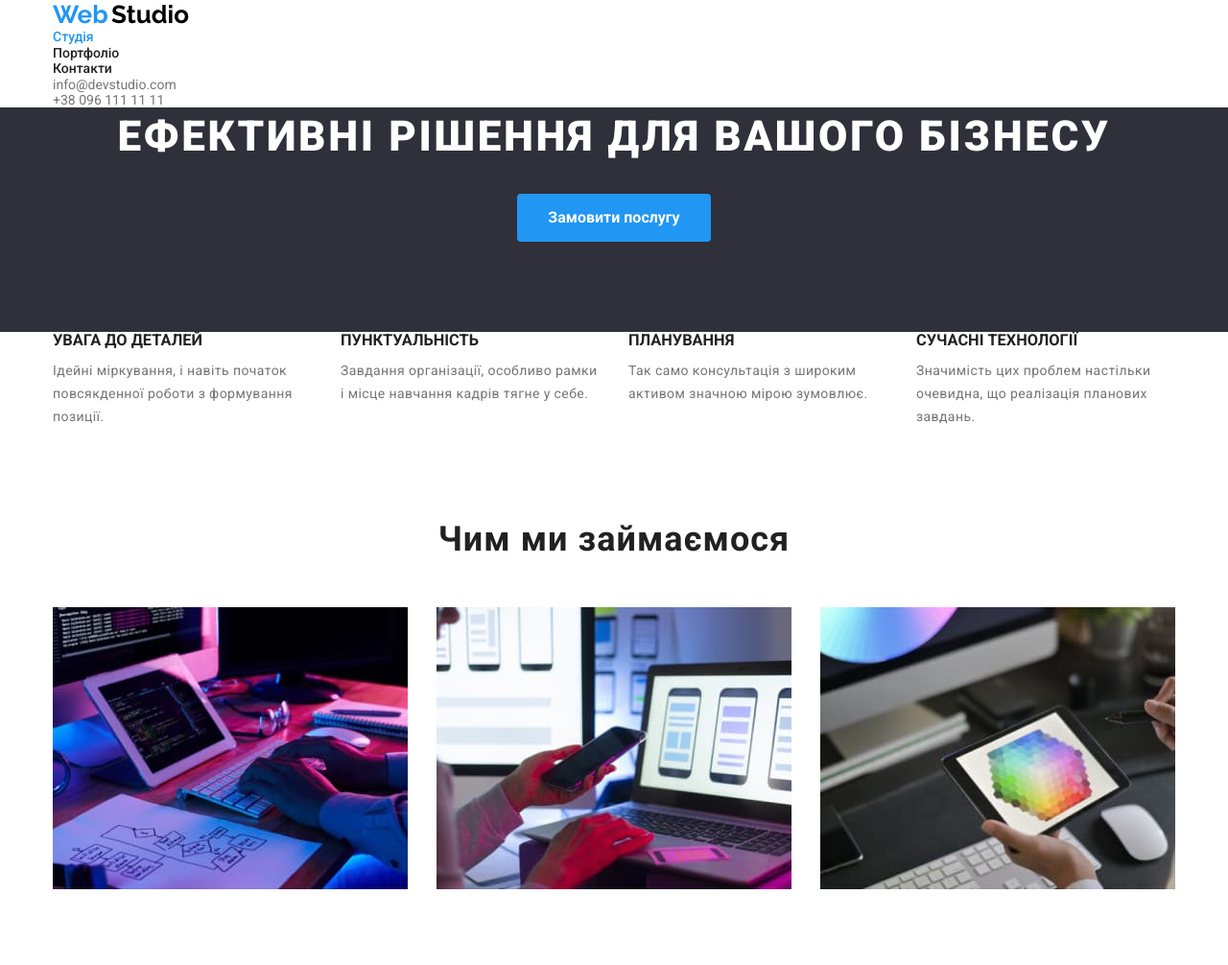
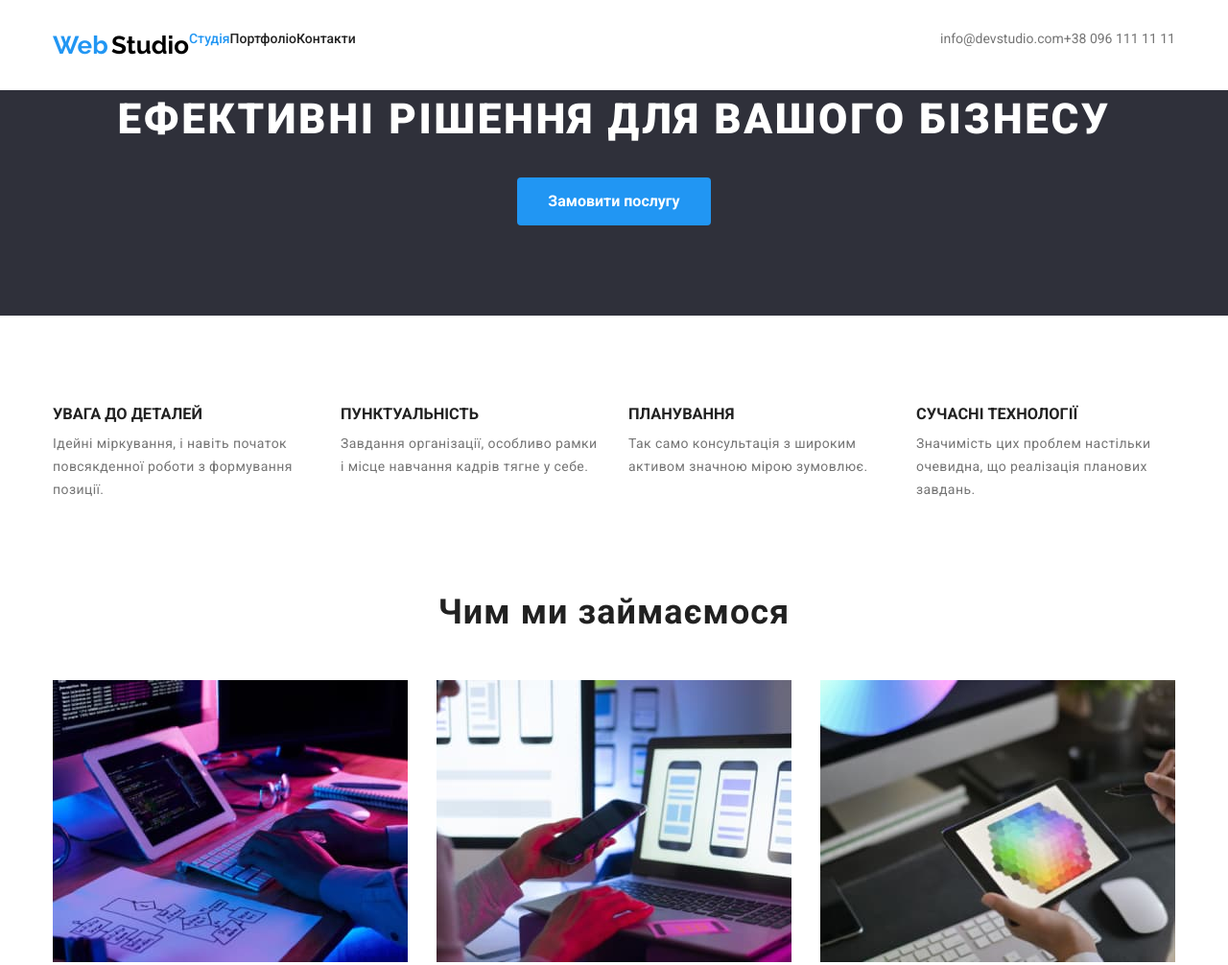
Before and after one commit to AlexandraRyzhkina/GitHub-tutorial-2, a plain HTML site: page index.html in a window 1280 px wide. Shown: the top 1006 px of the page at 96% size. Drawn offline with nearby package versions, Linux system fonts and the light colour scheme.

Commit message:
flex-box added

```diff
--- a/css/styles.css
+++ b/css/styles.css
@@ -44,6 +44,7 @@ body {
   font-weight: 400;
   font-size: 14px;
 }
+
 h1,
 h2,
 h3,
@@ -51,6 +52,10 @@ h4,
 p {
   margin-top: 0;
   margin-bottom: 0;
+}
+
+img{
+  display: block;
 }
 
 .title {
@@ -73,6 +78,10 @@ p {
   padding: 0;
 }
 
+.link {
+  text-decoration: none;
+}
+
 .container {
   margin-left: auto;
   margin-right: auto;
@@ -80,11 +89,10 @@ p {
   padding: 0 15px;
 }
 
-/* navigation  */
-.nav,
-.site-auth {
-  font-weight: 500;
-  line-height: 1.172;
+/* logo */
+
+.logo{
+  display:inline-block;
 }
 
 .logo-web,
@@ -108,9 +116,19 @@ p {
   color: var(--hero-color);
 }
 
-.link {
-  text-decoration: none;
+/* navigation  */
+
+.header{
+  padding-top: 32px;
+  padding-bottom: 32px;
 }
+
+.nav,
+.site-auth {
+  font-weight: 500;
+  line-height: 1.172;
+}
+
 
 .site-nav-link {
   color: var(--title-text-color);
@@ -129,6 +147,32 @@ p {
 .site-auth-link:hover,
 .site-auth-link:focus {
   color: var(--accent-color);
+}
+
+/* positionin navigation */
+
+.navigation{
+  display: flex;
+  justify-content: space-between;
+}
+
+.container-nav{
+  display:flex;
+}
+
+.container-nav-link{
+  display: flex;
+  flex-wrap: wrap;
+}
+/* positioning authorisation */
+
+.container-auth{
+  display: flex;
+}
+
+.container-auth-link{
+  display:flex;
+  flex-wrap: wrap;
 }
 
 /* hero + buttons */
@@ -214,6 +258,10 @@ p {
 }
 
 /* section pluses */
+
+.section.pluses{
+  padding-top: 94px;
+}
 
 .section-pluses.title {
   line-height: 1.172;
@@ -350,6 +398,11 @@ p {
   line-height: 1.714;
 }
 
+.footer-link{
+  display: inline-block;
+  margin-bottom: 28px;
+}
+
 .footer-link-mail,
 .footer-link-tel {
   color: var(--primary-text-color);
--- a/index.html
+++ b/index.html
@@ -20,45 +20,53 @@
     <!--шапка сайта!>-->
 
     <header class="header">
-      <div class="container">
+      <div class="container navigation">
         <nav class="nav">
           <div class="container-nav">
             <ul class="site-nav-list list">
+              <div class="container-nav-link">
                 <li class="site-nav-item">
                   <a href="./index.html" class="logo link">
                     <span class="logo-web">Web</span>
                     <span class="logo-studio">Studio</span></a
                   >
                 </li>
+
                 <li class="site-nav-item">
                   <a href="./index.html" class="site-nav-link link current"
                     >Студія</a
                   >
                 </li>
+
                 <li class="site-nav-item">
                   <a href="./portfolio.html" class="site-nav-link link"
                     >Портфоліо</a
                   >
                 </li>
+
                 <li class="site-nav-item">
                   <a href="" class="site-nav-link link">Контакти</a>
                 </li>
+              </div>
             </ul>
           </div>
         </nav>
 
         <div class="container-auth">
           <ul class="site-auth-list list">
+            <div class="container-auth-link">
             <li class="site-auth-item">
               <a href="mailto:info@devstudio.com" class="site-auth-link link"
                 >info@devstudio.com</a
               >
             </li>
+
             <li class="site-auth-item">
               <a href="tel:+380961111111" class="site-auth-link link"
                 >+38 096 111 11 11</a
               >
             </li>
+          </div>
           </ul>
         </div>
       </div>
@@ -75,7 +83,7 @@
 
       <!--плюси-->
 
-      <section class="section">
+      <section class="section pluses">
         <!--скрити заголовок-->
         <!-- <h2 class="title">Наші плюси</h2> -->
 
@@ -205,14 +213,12 @@
 
     <footer class="footer">
       <div class="container">
-        <address class="address">
-          <ul class="footer-list list">
-            <li class="footer-list-contact">
         <a href="./index.html" class="footer-link link">
           <span class="logo-web">Web</span>
           <span class="logo-studio-footer">Studio</span></a
         >
-            </li>
+        <address class="address">
+          <ul class="footer-list list">
             <li class="footer-list-contact">
               <a
                 href="https://maps.app.goo.gl/FqzPcrWA2hVZoidx9"
@@ -221,11 +227,13 @@
                 >м. Київ, пр-т Лесі Українки, 26
               </a>
             </li>
+
             <li class="footer-list-contact">
               <a href="mailto:info@devstudio.com" class="footer-link-mail link"
                 >info@devstudio.com</a
               >
             </li>
+
             <li class="footer-list-contact">
               <a href="tel:+380961111111" class="footer-link-tel link"
                 >+38 096 111 11 11</a
```
Lines whose indentation alone changed are shown as unchanged.
